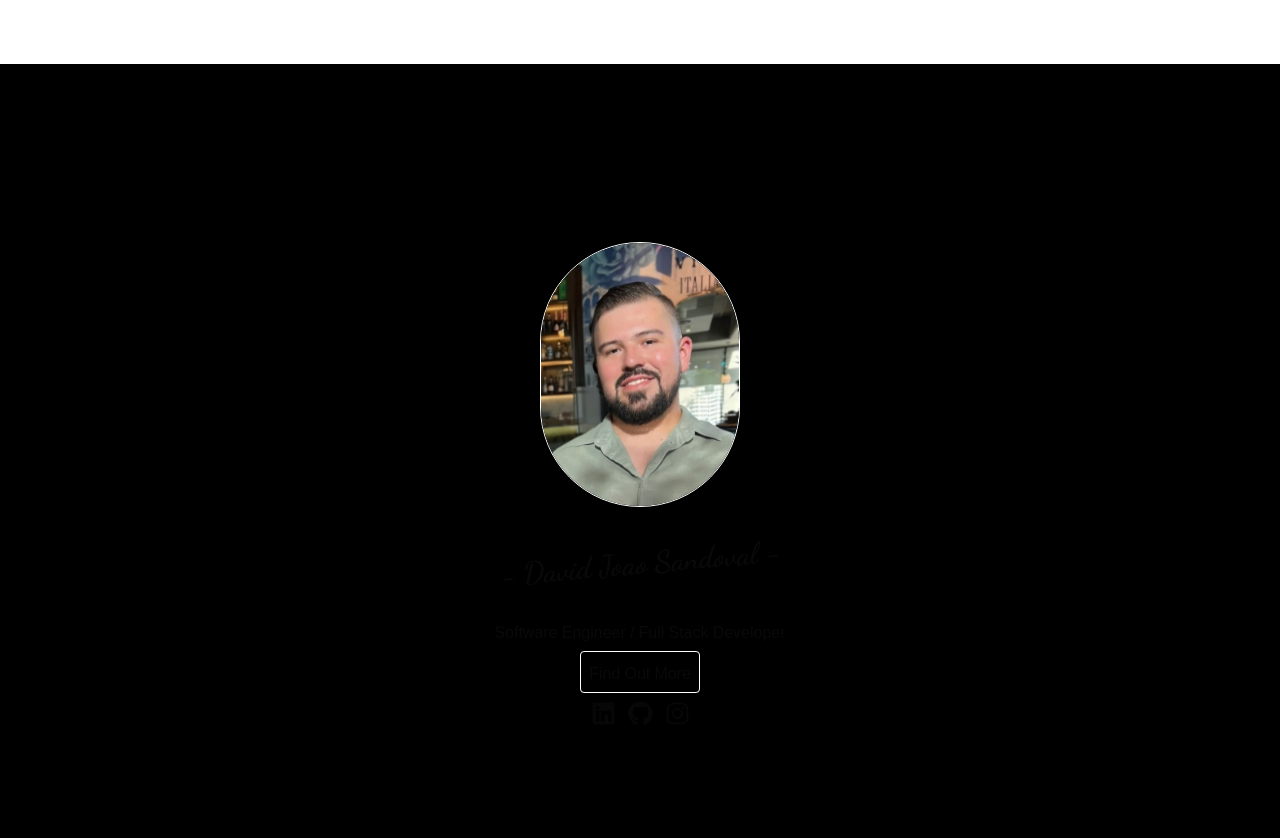
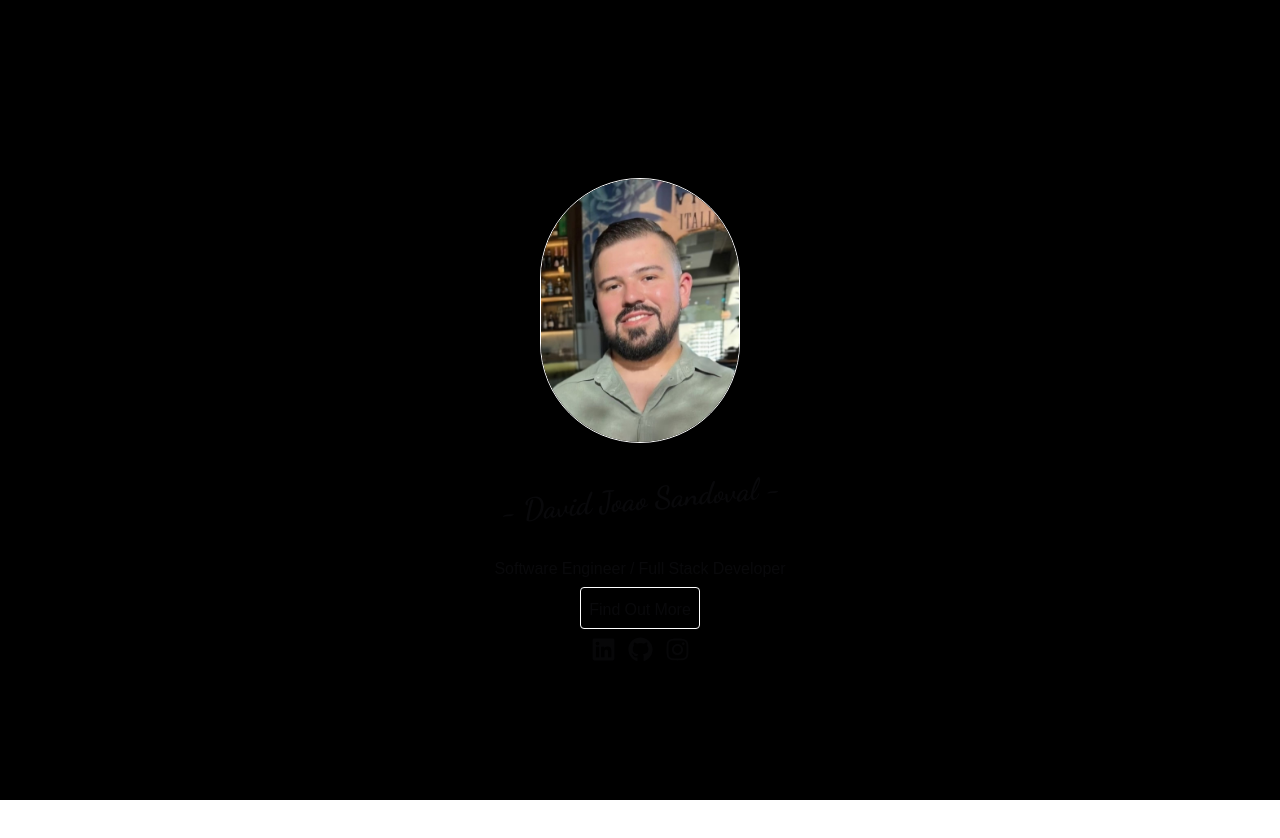
Before and after one commit to DavidJoao/portfolio-davidjoao, a Next.js app: page / in a window 1280 px wide. Shown: the top 838 px of the page. After the commit the page ends 800 px from the top, so only its background shows below. Built offline with nearby package versions, Linux system fonts and the light colour scheme.

Commit message:
FIX Bug in screen height

```diff
--- a/src/app/components/pages/AboutPage.js
+++ b/src/app/components/pages/AboutPage.js
@@ -5,7 +5,7 @@ const AboutPage = () => {
 	const { setPage, setCurrentTab } = useAppContext()
 
 	return (
-		<div className="h-auto md:h-[calc(100vh-4rem)] p-2 w-screen grid grid-cols-1 md:grid-cols-2 grid-rows-2">
+		<div className="mt-[4rem] h-auto md:h-[calc(100vh-4rem)] p-2 w-screen grid grid-cols-1 md:grid-cols-2 grid-rows-2">
 
 			<div className="flex flex-col md:items-start md:justify-center p-4 md:p-[35px] gap-2">
 				<h1 className="font-black text-[30px]">So, who am I?</h1>
--- a/src/app/components/pages/InitialPage.js
+++ b/src/app/components/pages/InitialPage.js
@@ -7,7 +7,7 @@ import { SiNextdotjs, SiPostgresql, SiMongodb } from "react-icons/si";
 const InitialPage = () => {
 
 	return (
-		<div className="h-[calc(100vh-4rem)] w-full flex flex-col md:flex-row items-center justify-center" style={{ background: "url('https://img.freepik.com/free-vector/dark-background-hexagonal-shapes_1048-2713.jpg?semt=ais_hybrid')", backgroundSize:"contain" }}>
+		<div className="mt-[4rem] h-[calc(100vh-4rem)] w-full flex flex-col md:flex-row items-center justify-center" style={{ background: "url('https://img.freepik.com/free-vector/dark-background-hexagonal-shapes_1048-2713.jpg?semt=ais_hybrid')", backgroundSize:"contain" }}>
 			<div className="h-auto w-screen md:w-1/2 flex flex-col items-center md:items-end justify-start">
 				<div className="flex flex-col items-center justify-center gap-3">
 					<img src="/memoji.png" className="w-[230px] h-[230px] sm:h-auto sm:w-auto" />
--- a/src/app/layout.js
+++ b/src/app/layout.js
@@ -31,7 +31,7 @@ export default function RootLayout({ children }) {
 			<body className={`${geistNoto.variable} antialiased`} suppressHydrationWarning>
 				<Provider>
                     <Navbar />
-					<div className="pt-[4rem] md:h-[calc(100vh-4rem)] flex flex-col">
+					<div className="md:h-[calc(100vh-4rem)] flex flex-col">
                     	{children}
 					</div>
                 </Provider>
```
